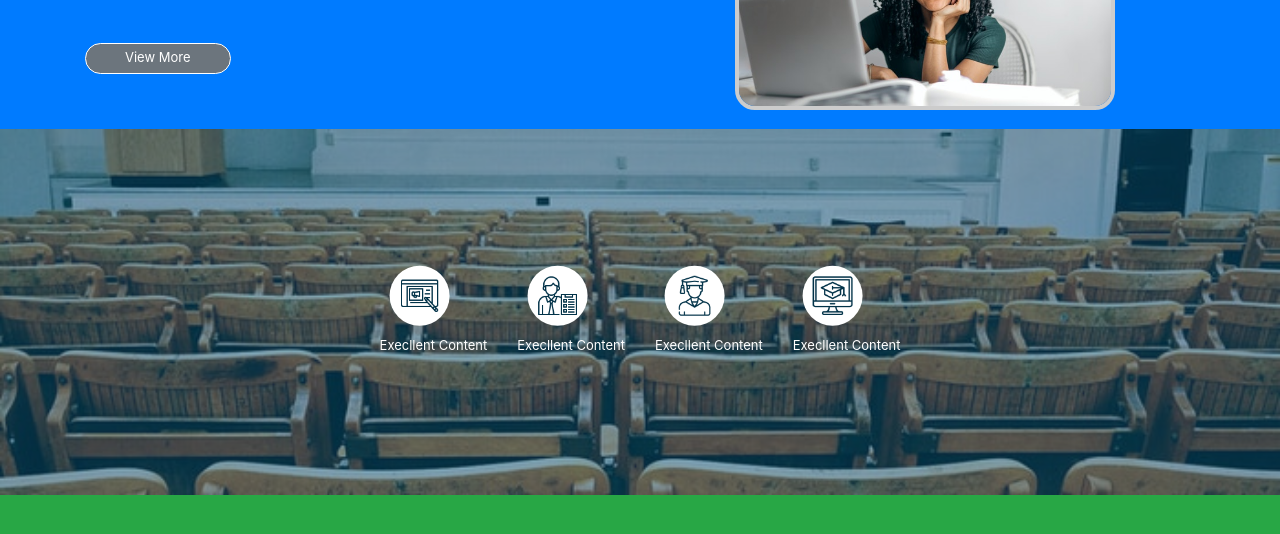
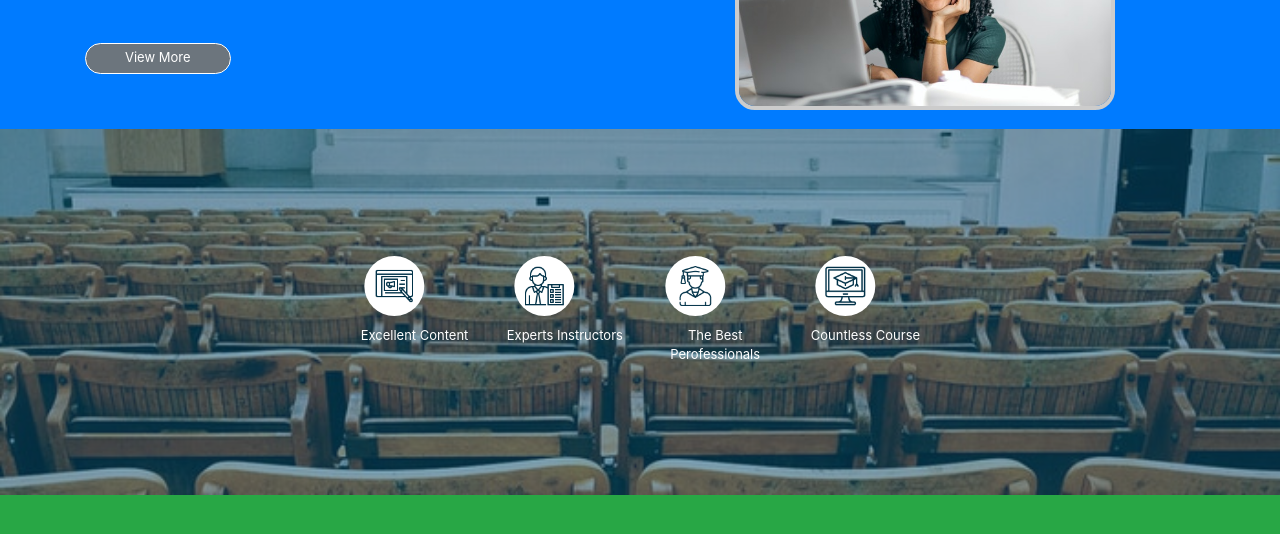
Before and after one commit to cruzmaldonado/pagina-entrevista-bootstrap, a plain HTML site: page index.html in a window 1280 px wide. Shown: the part 1388-1922 px from the top of the page. Drawn offline with Linux system fonts and the light colour scheme.

Commit message:
colocando algunas secciones

```diff
--- a/index.html
+++ b/index.html
@@ -474,7 +474,7 @@
                                             <img class="  img-fluid" src="images/ICONO 1.png" alt="icono1"  >
                                         </div>
                                     </div>
-                                <p class="text-center text-white">Execllent Content</p>
+                                <p class="text-center text-white">Excellent Content</p>
                             </div>
                             <div class="col-3">
                                 <div class=" contenedor-circulo">
@@ -482,7 +482,7 @@
                                         <img class="  img-fluid" src="images/ICONO 2.png" alt="icono1"  >
                                     </div>
                                 </div>
-                                <p class="text-center text-white">Execllent Content</p>
+                                <p class="text-center text-white">Experts Instructors</p>
                             </div>
                             <div class="col-3">
                                 <div class=" contenedor-circulo">
@@ -490,7 +490,7 @@
                                         <img class="  img-fluid" src="images/ICONO 3.png" alt="icono1"  >
                                     </div>
                                 </div>
-                                <p class="text-center text-white">Execllent Content</p>
+                                <p class="text-center text-white">The Best Perofessionals</p>
                             </div>
                             <div class="col-3">
                                 <div class=" contenedor-circulo">
@@ -498,7 +498,7 @@
                                         <img class="  img-fluid" src="images/ICONO 4.png" alt="icono1"  >
                                     </div>
                                 </div>
-                                <p class="text-center text-white">Execllent Content</p>
+                                <p class="text-center text-white">Countless Course</p>
                             </div>
 
 
```
